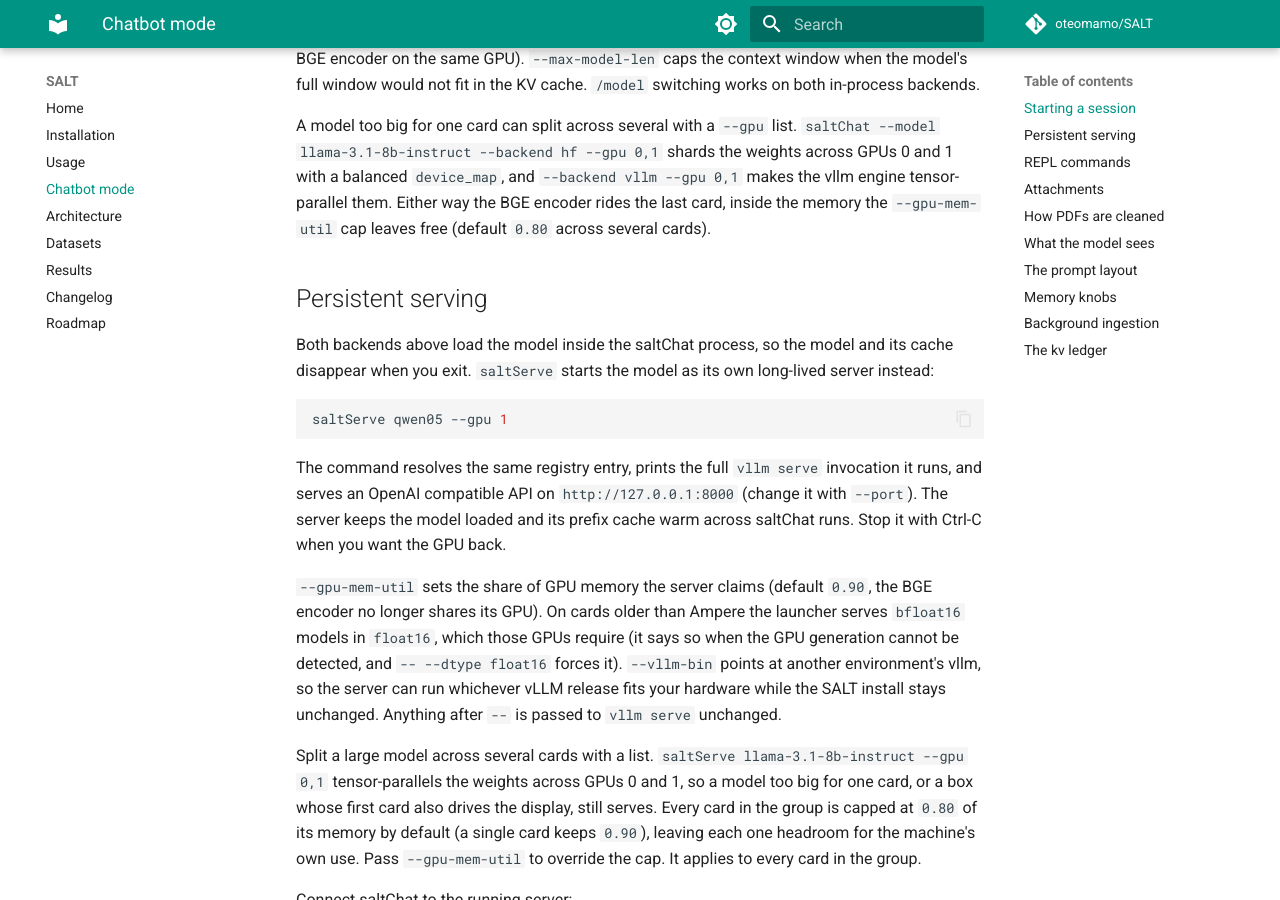
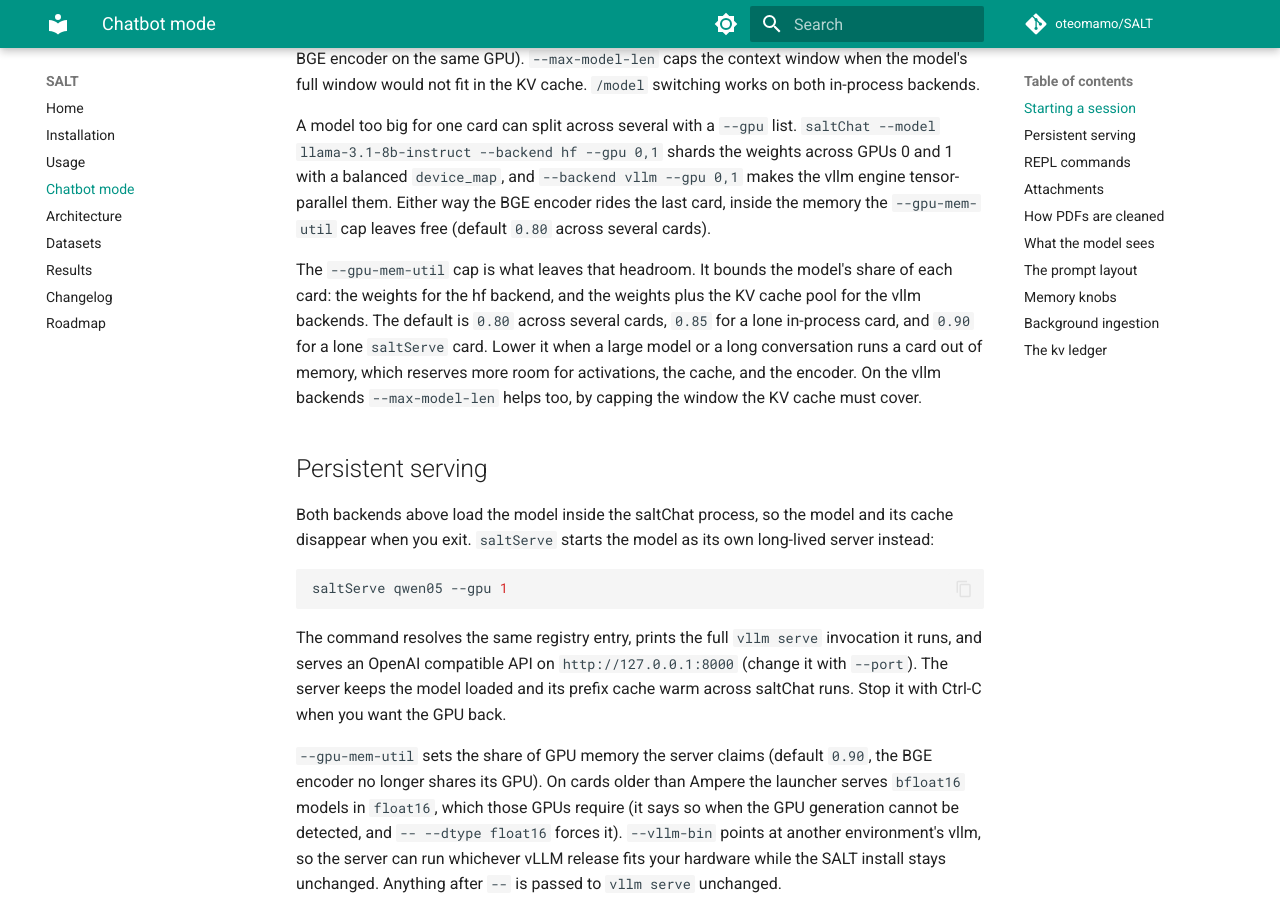
Before and after one commit to oteomamo/SALT, an MkDocs documentation site: the page built from docs/chatbot.md, in a window 1280 px wide and 900 px high, scrolled down 799 px. Built offline with MkDocs 1.6.1 and Material for MkDocs 9.7.7, drawn with Linux system fonts in a browser that asks for light colours; comment, search, counter and statistics services are not loaded; the version menu is left out.

Commit message:
v2.9.18 docs: explain and tune --gpu-mem-util
The --gpu-mem-util defaults differ by context (0.80 across several cards,
0.85 for a lone in-process card, 0.90 for a lone saltServe card), and the
flag caps different things on hf and vllm. A consolidated note in the
chatbot guide states what it bounds on each backend, lists the defaults in
one place, and points to lowering it (or --max-model-len on vllm) when a
large model or long conversation runs a card out of memory.

```diff
--- a/docs/chatbot.md
+++ b/docs/chatbot.md
@@ -46,6 +46,16 @@ weights across GPUs 0 and 1 with a balanced `device_map`, and `--backend
 vllm --gpu 0,1` makes the vllm engine tensor-parallel them. Either way the
 BGE encoder rides the last card, inside the memory the `--gpu-mem-util`
 cap leaves free (default `0.80` across several cards).
+
+The `--gpu-mem-util` cap is what leaves that headroom. It bounds the
+model's share of each card: the weights for the hf backend, and the
+weights plus the KV cache pool for the vllm backends. The default is
+`0.80` across several cards, `0.85` for a lone in-process card, and `0.90`
+for a lone `saltServe` card. Lower it when a large model or a long
+conversation runs a card out of memory, which reserves more room for
+activations, the cache, and the encoder. On the vllm backends
+`--max-model-len` helps too, by capping the window the KV cache must
+cover.
 
 ## Persistent serving
 
--- a/pyproject.toml
+++ b/pyproject.toml
@@ -4,7 +4,7 @@ build-backend = "setuptools.build_meta"
 
 [project]
 name = "salt"
-version = "2.9.17"
+version = "2.9.18"
 description = "SALT: Salience-Aware Lexical Trie for Long-Context Compression"
 readme = "README.md"
 license = "MIT"
```
